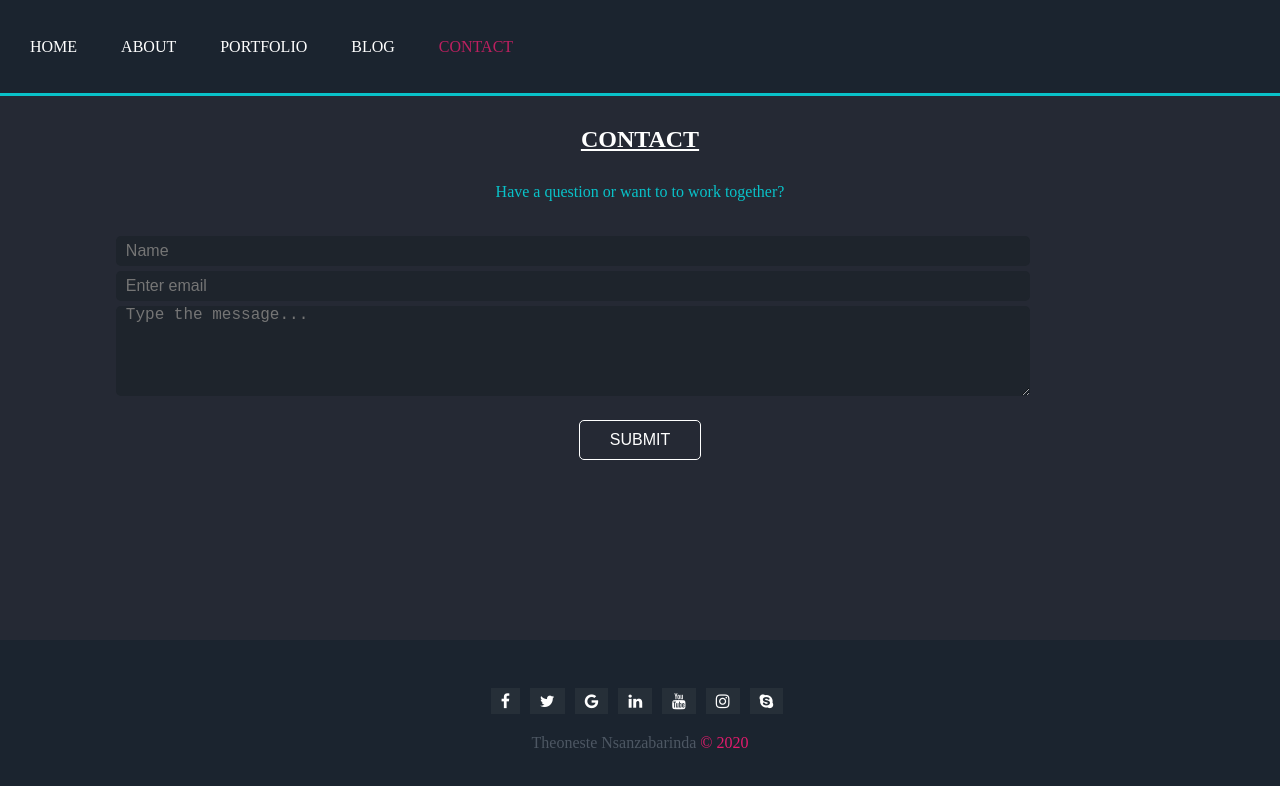
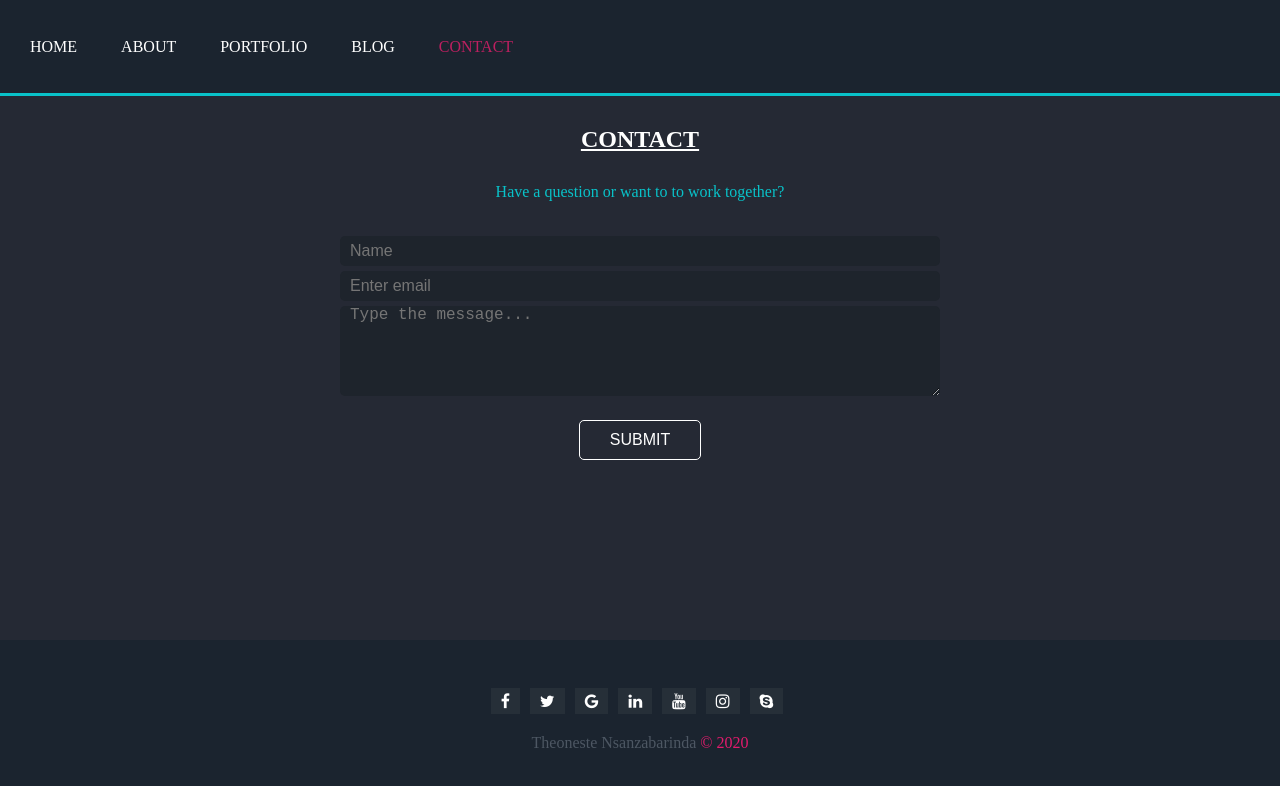
Before and after one commit to Theoneste1/My-Brand-Theoneste, a plain HTML site: page UI/contact-page/index.html in a window 1280 px wide. Drawn offline with Linux system fonts and the light colour scheme.

```diff
--- a/UI/contact-page/contact.css
+++ b/UI/contact-page/contact.css
@@ -107,7 +107,7 @@
  width: 90%;
 }
 .form{
-  width: 90%;
+  width: 100%;
   display: flex;
   align-items: center;
   justify-content: center;
@@ -121,7 +121,7 @@
 .form textarea, input{
   background-color:#1E242C;
   margin-top: 5px;
-  width: 98%;
+  width: 100%;
   border-radius: 5px;
   color:white;
   padding-left: 10px;
@@ -261,6 +261,10 @@
   header .menuIcon{
       display: none;
     }
+    .inner-form{
+  width: 600px;
+
+}
 }
 
 /*responsive for iPad prod and other kind of Ipad */
```
